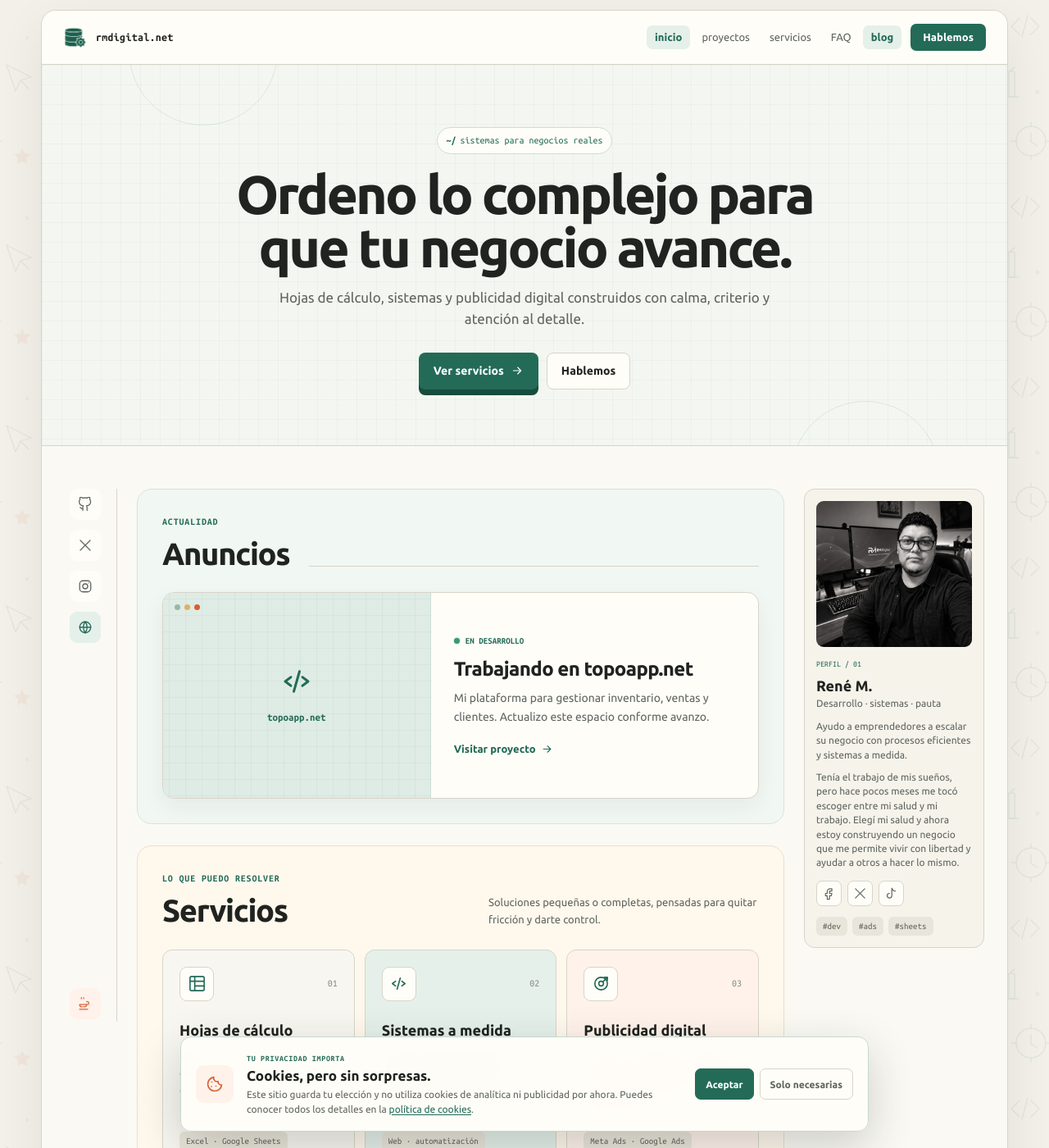
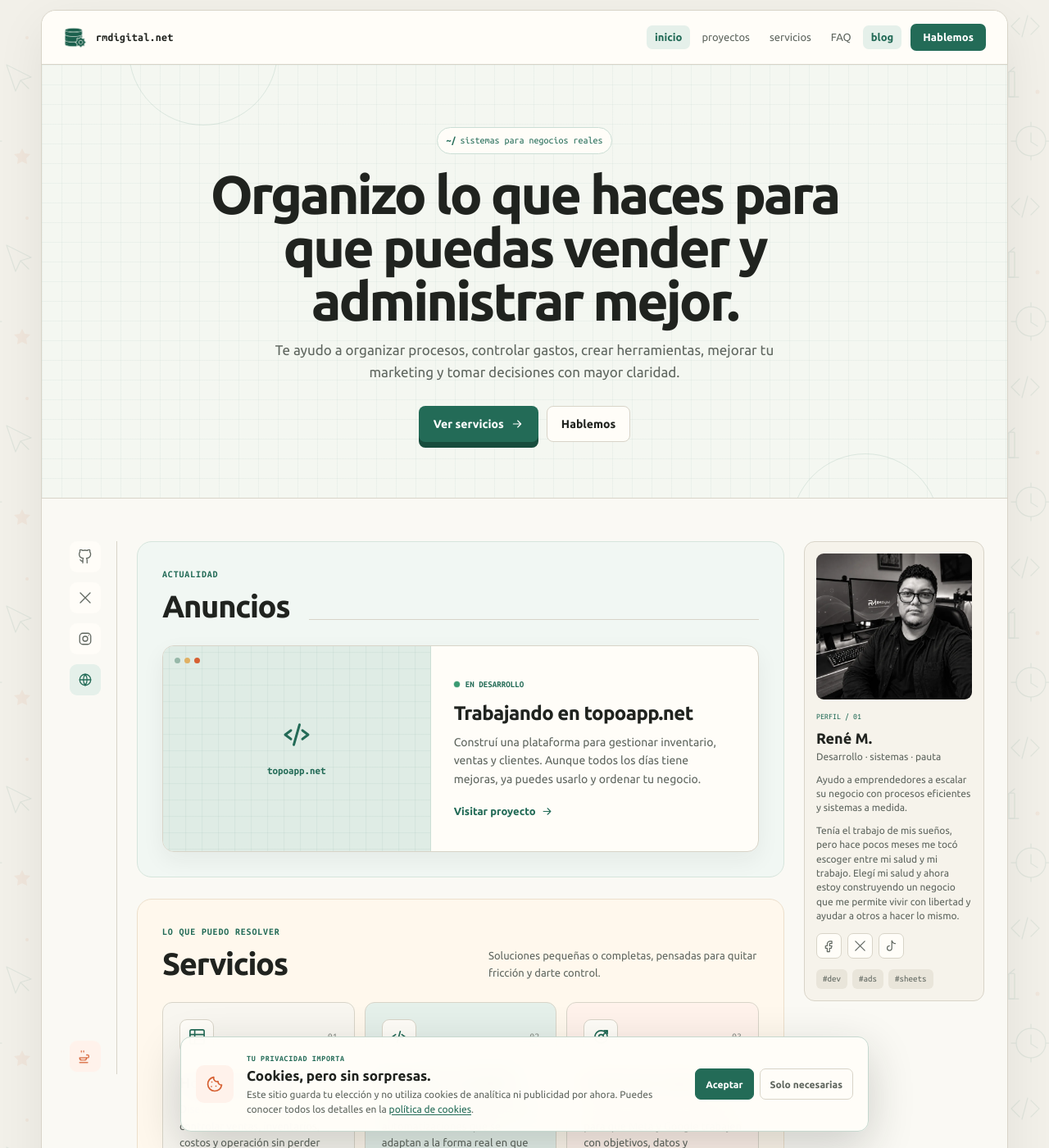
Before and after one commit to renedev0284-creator/rmdigitalnet, a Jekyll site: the page built from index.md, in a window 1280 px wide and 1400 px high. Shown: the whole window at 82% size. Built offline with Jekyll 4.4.1, drawn with Linux system fonts in a browser that asks for light colours.

Commit message:
Add mejora en el hero y descripción

```diff
--- a/index.md
+++ b/index.md
@@ -6,11 +6,11 @@ description: >-
   Creador de topoapp.net.
 permalink: /
 
-hero_title: "Ordeno lo complejo para que tu negocio avance."
-hero_sub: "Hojas de cálculo, sistemas y publicidad digital construidos con calma, criterio y atención al detalle."
+hero_title: "Organizo lo que haces para que puedas vender y administrar mejor."
+hero_sub: "Te ayudo a organizar procesos, controlar gastos, crear herramientas, mejorar tu marketing y tomar decisiones con mayor claridad."
 
 now_title: "Trabajando en topoapp.net"
-now_desc: "Mi plataforma para gestionar inventario, ventas y clientes. Actualizo este espacio conforme avanzo."
+now_desc: "Construí una plataforma para gestionar inventario, ventas y clientes. Aunque todos los días tiene mejoras, ya puedes usarlo y ordenar tu negocio."
 # Añade now_image y now_image_alt aquí cuando exista una captura real.
 
 about_summary: >-
```
